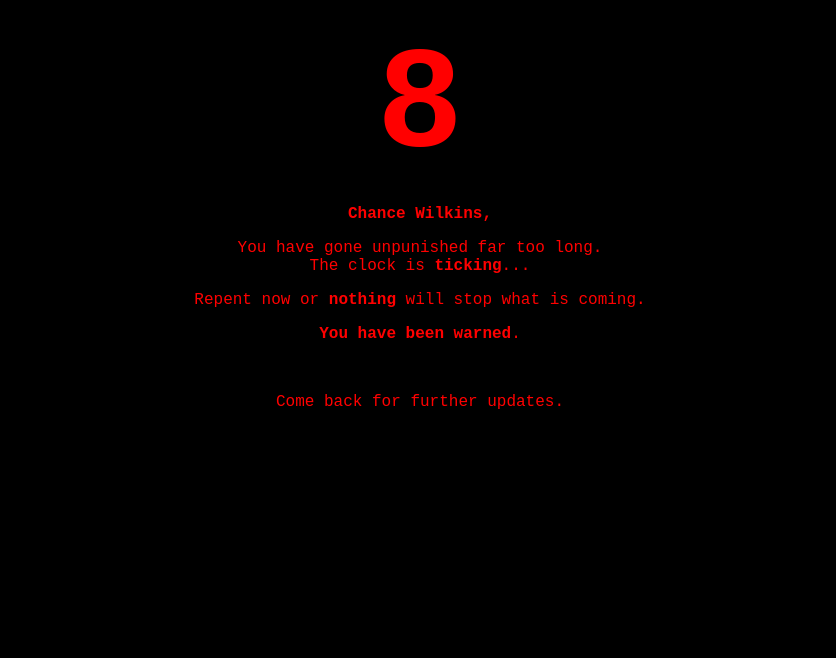
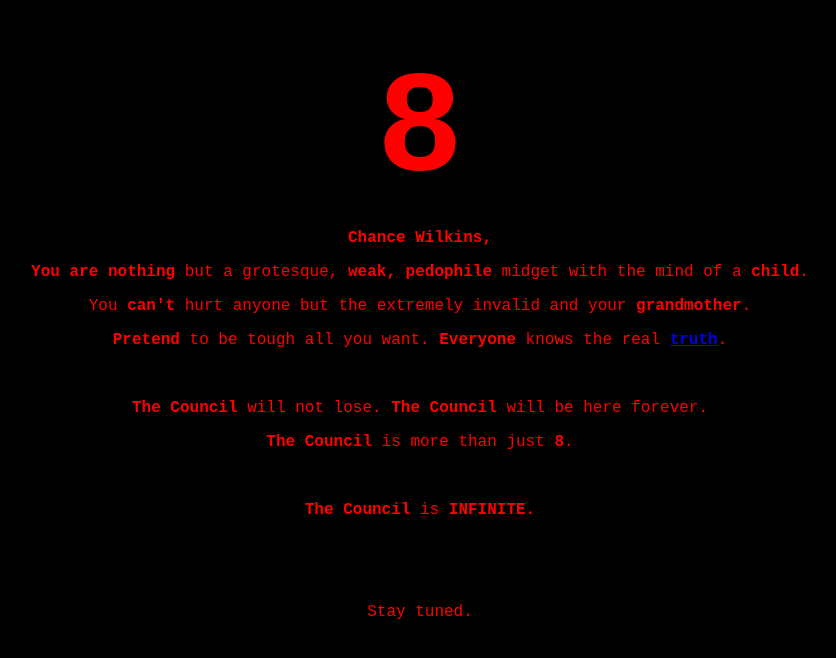
Before and after one commit to cof8/site, a plain HTML site: page index.html in a window 1280 px wide. Shown: the whole page, without its empty margins (220-1056 px from the left). Drawn offline with Linux system fonts and the light colour scheme.

Commit message:
Update index.html
New.

```diff
--- a/index.html
+++ b/index.html
@@ -1,30 +1,67 @@
-<!--Repent or suffer.-->
+<!--You are weak. You are frail. You are an ugly little boy.-->
 
-<html>
+<!DOCTYPE html>
+<html lang="en">
 <head>
 	<title>The Council of 8</title>
 	<meta name="viewport" content="width=device-width, initial-scale=1.0">
 </head>
+<style>
+
+	.anim {
+		animation: rot 120s 30s infinite;
+	}
+
+	@keyframes rot {
+		0% {
+    		transform: rotate(0deg)
+		}
+		1.56%, 25% {
+    		transform: rotate(90deg)
+		}
+		26.56%, 50% {
+    		transform: rotate(180deg)
+		}
+		51.56%, 75% {
+    		transform: rotate(270deg)
+		}
+		76.56%, 100% {
+    		transform: rotate(360deg)
+		}
+	}
+
+</style>
 <body style="background-color:black;">
 
 <span style="text-align: center;font-family:courier new,courier,monospace;color:red;">
 <p><br />
-<strong><span style="font-size:144px;">8</span></strong>
+<div class="anim"><strong><span style="font-size:144px;">8</span></strong></div>
 
 <p><strong>Chance Wilkins,</strong></p>
 
-<p>You have gone unpunished far too long.<br />
-The clock is <strong>ticking</strong>...</p>
+<p><strong>You are nothing</strong> but a grotesque, <strong>weak, pedophile</strong> midget with the mind of a <strong>child</strong>.</p>
 
-<p>Repent now or <strong>nothing</strong> will stop what is coming.</p>
+<p>You <strong>can't</strong> hurt anyone but the extremely invalid and your <strong>grandmother</strong>.</p>
 
-<p><strong>You have been warned</strong>.</p>
+<p><strong>Pretend</strong> to be tough all you want. <strong>Everyone</strong> knows the real <a href="https://youtu.be/N0Pznv0D0OU?t=58" target="_blank" rel="noopener noreferrer"><strong>truth</strong></a>.</p>
 
 <p>&nbsp;</p>
 
-<p>Come back for further updates.</p>
+<p><strong>The Council</strong> will not lose. <strong>The Council</strong> will be here forever.</p>
+
+<p><strong>The Council</strong> is more than just <strong>8</strong>.</p>
+
+<p>&nbsp;</p>
+
+<p><strong>The Council</strong> is <strong>INFINITE.</strong></p>
+
+<p>&nbsp;</p>
+
+<p>&nbsp;</p>
+
+<p>Stay tuned.</p>
 </span>
 </body>
 </html>
 
-<!-- Last updated: 5/10/2024 7:07:20 PM EDT -->
+<!-- Last updated: 5/11/2024 12:12:12 PM EDT -->
```
